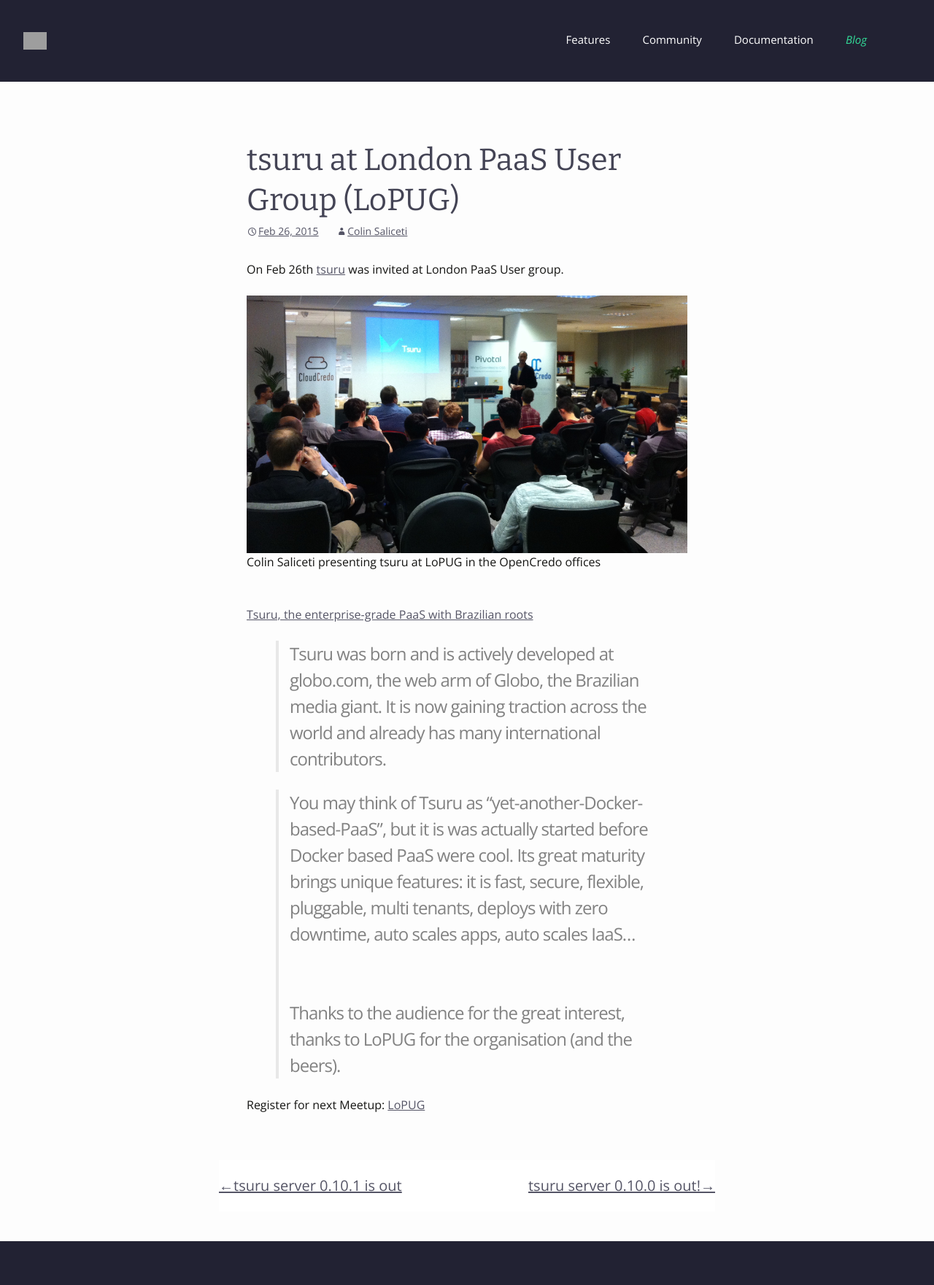
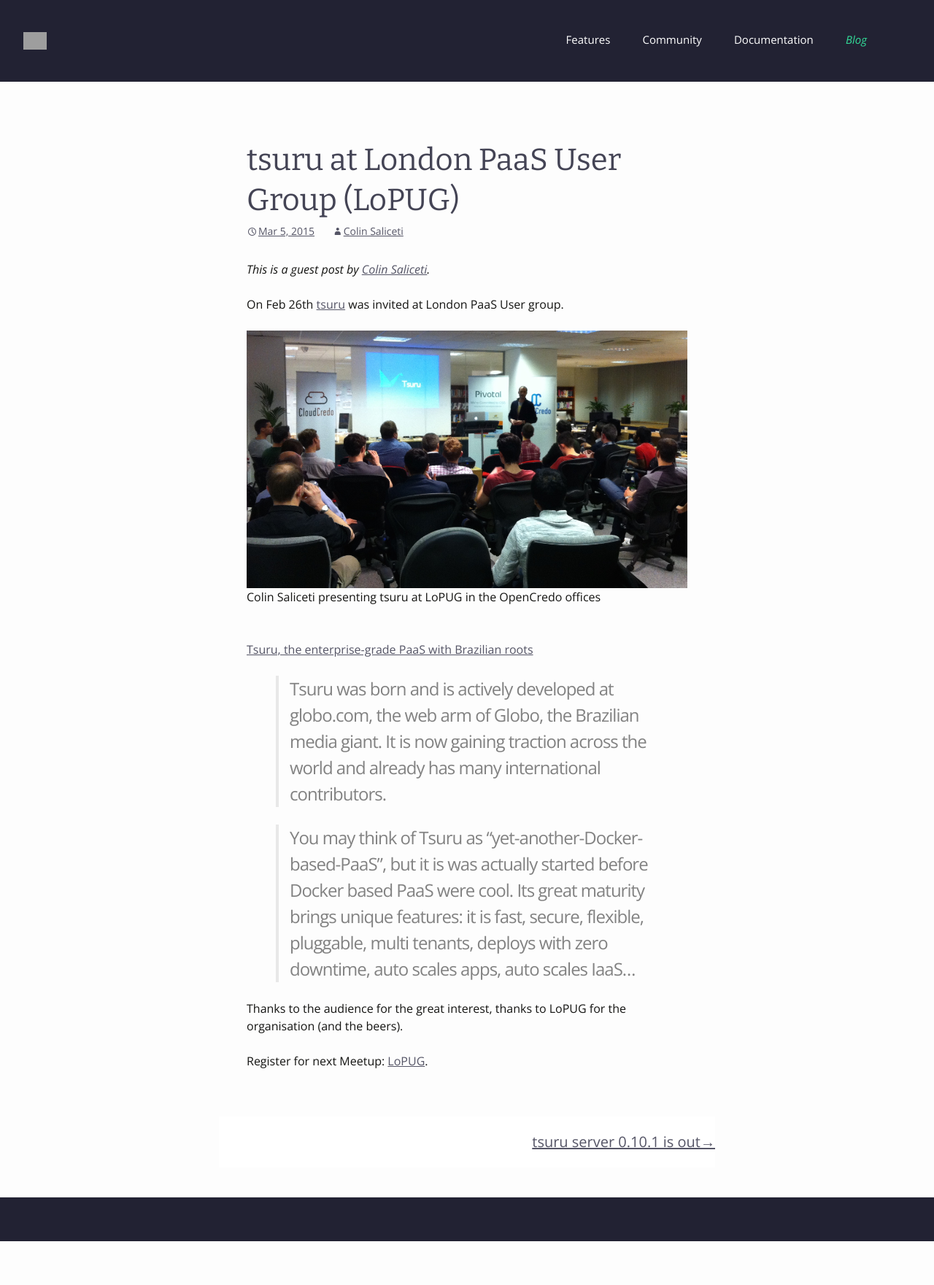
Before and after one commit to tsuru/tsuru.github.io, a Jekyll site: the page built from _posts/2015-03-05-tsuru-at-london-paas-user-group.md, in a window 1280 px wide. Shown: the whole page at 73% size. Built offline with Jekyll 4.4.1, drawn with Linux system fonts in a browser that asks for light colours; nearby versions of some CDN libraries; comment, search, counter and statistics services are not loaded; after the commit the page ends 1701 px from its top, so only the background shows below that; grey boxes are pictures that could not be loaded.

Commit message:
posts/tsuru-pug: some small nitpicks for publish
I've cleaned metadata, changed the category and added a note regarding
this post being a guest post.

Thanks @saliceti.

```diff
--- a/_posts/2015-03-02-tsuru-at-london-paas-user-group.md
+++ b/_posts/2015-03-05-tsuru-at-london-paas-user-group.md
@@ -5,25 +5,23 @@
 title: tsuru at London PaaS User Group (LoPUG)
 author:
   display_name: Colin Saliceti
-  login: saliceti
   email: c.saliceti@gmail.com
-  url:
-author_login: saliceti
-author_email: c.saliceti@gmail.com
-author_url:
-date: '2015-02-26 19:00:00'
-date_gmt: '2015-02-26 19:00:00'
+  url: https://github.com/saliceti
+date: '2015-03-05 11:20:00 -0300'
+date_gmt: '2015-03-05 14:20:00'
 categories:
-- Talk
+- guest-post
 tags:
 - talk
 comments: []
 ---
 
+*This is a guest post by [Colin Saliceti](https://github.com/saliceti).*
+
 On Feb 26th [tsuru](http://tsuru.io) was invited at London PaaS User group.
 
 ![tsuru at LoPUG](/images/lopug.jpg)
-*Colin Saliceti presenting tsuru at LoPUG in the OpenCredo offices*
+Colin Saliceti presenting tsuru at LoPUG in the OpenCredo offices
 <br>
 <br>
 <br>
@@ -32,9 +30,7 @@
 >Tsuru was born and is actively developed at globo.com, the web arm of Globo, the Brazilian media giant. It is now gaining traction across the world and already has many international contributors.
 
 >You may think of Tsuru as "yet-another-Docker-based-PaaS", but it is was actually started before Docker based PaaS were cool. Its great maturity brings unique features: it is fast, secure, flexible, pluggable, multi tenants, deploys with zero downtime, auto scales apps, auto scales IaaS…
-<br>
-<br>
-<br>
+
 Thanks to the audience for the great interest, thanks to LoPUG for the organisation (and the beers).
 
-Register for next Meetup: [LoPUG](http://www.meetup.com/London-PaaS-User-Group-LOPUG/)
+Register for next Meetup: [LoPUG](http://www.meetup.com/London-PaaS-User-Group-LOPUG/).
--- a/css/style.css
+++ b/css/style.css
@@ -2577,6 +2577,10 @@
 	width: 100%;
 }
 
+em, em a {
+	font-style: italic;
+}
+
 #wpstats {
 	display: block;
 	margin: -10px auto 0;
```
